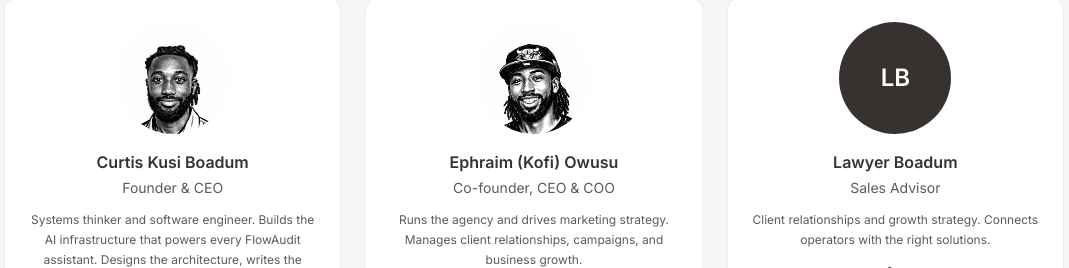
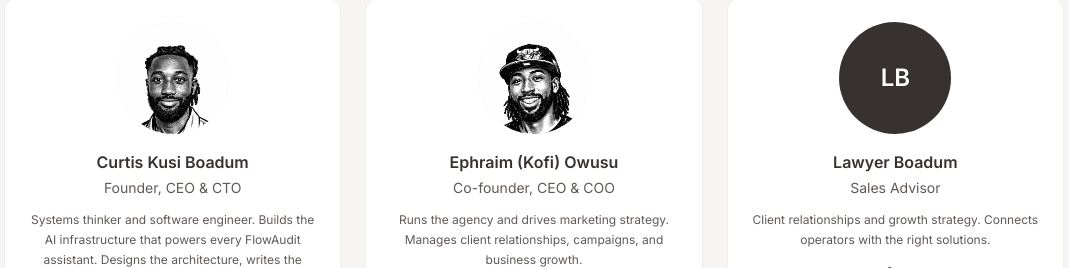
Before and after one commit to curtisboadum/flowaudit-platform, a Next.js app: page /about in a window 1280 px wide. Shown: the part 1225-1493 px from the top of the page, without its empty margins (106-1175 px from the left). Built offline with nearby package versions, Linux system fonts and the light colour scheme.

Commit message:
fix: Curtis title — Founder, CEO & CTO

```diff
--- a/src/app/about/page.tsx
+++ b/src/app/about/page.tsx
@@ -21,7 +21,7 @@ export const metadata: Metadata = {
 const teamMembers = [
   {
     name: "Curtis Kusi Boadum",
-    title: "Founder & CEO",
+    title: "Founder, CEO & CTO",
     description:
       "Systems thinker and software engineer. Builds the AI infrastructure that powers every FlowAudit assistant. Designs the architecture, writes the code, and runs the technical vision.",
     initials: "CB",
```
